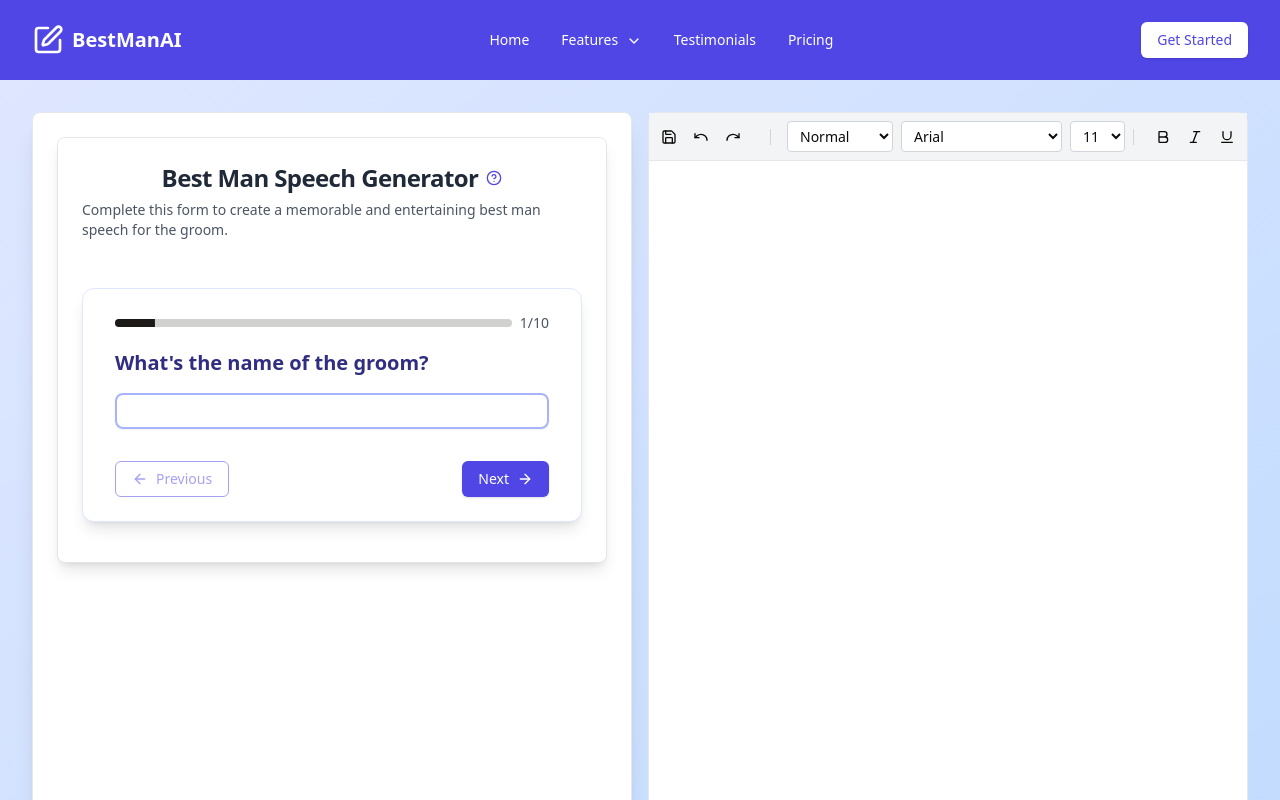
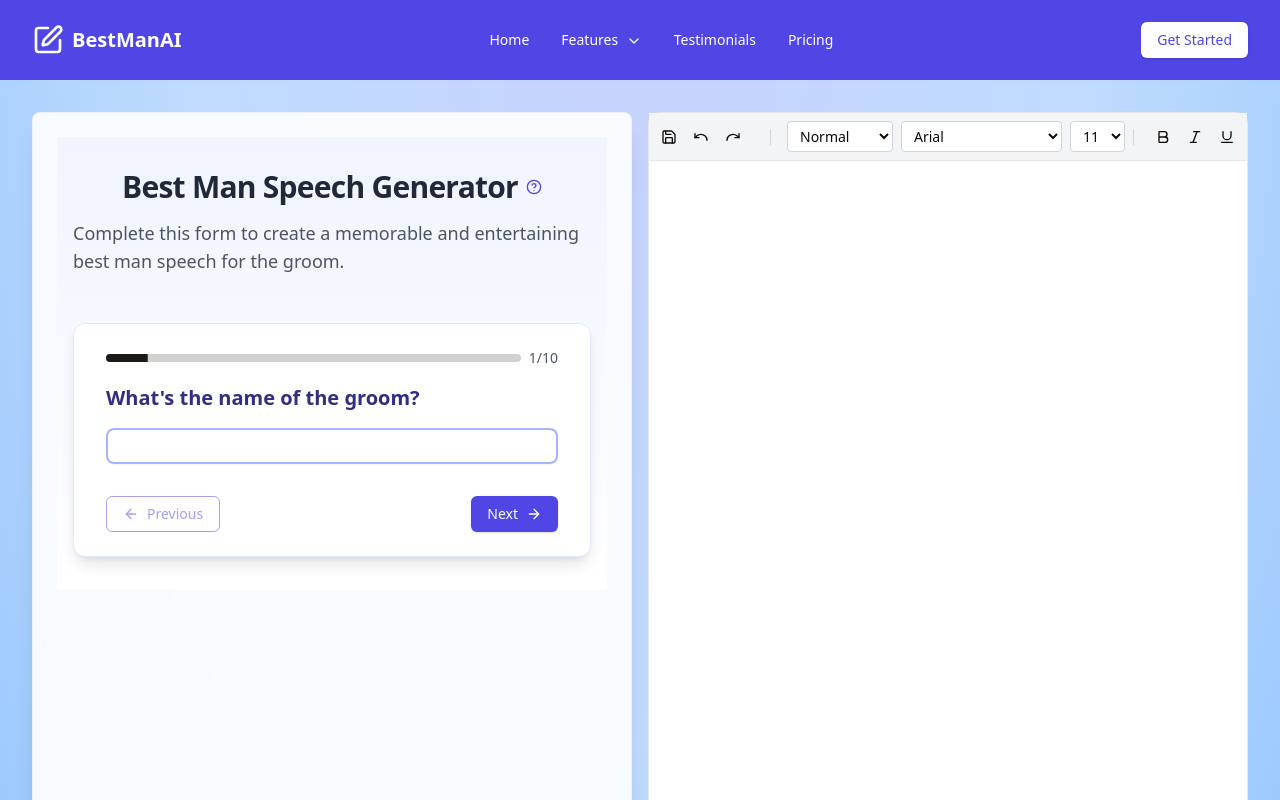
Before and after one commit to peterkaplan/Best-Man-Speech-AI, a Next.js app: page /creator in a window 1280 px wide. Shown: the top 800 px of the page. Built offline with nearby package versions, Linux system fonts and the light colour scheme.

Commit message:
Better mobile

```diff
--- a/components/fake_document/FakeDocument.tsx
+++ b/components/fake_document/FakeDocument.tsx
@@ -52,7 +52,7 @@ const FakeDocument: React.FC<FakeDocumentProps> = ({ progress, formStage, realSp
 
   return (
     <Card className="w-full max-w-4xl mx-auto bg-white shadow-lg border border-gray-200">
-      <div className="flex flex-col h-[800px]">
+      <div className="flex flex-col lg:h-[800px]">
         <DocumentHeader />
         <div className="flex-grow overflow-hidden">
           <div className="h-full flex">
--- a/components/form/FormPage.tsx
+++ b/components/form/FormPage.tsx
@@ -21,7 +21,7 @@ const FormPage: React.FC = () => {
   ), [documentProgress, formStage, apiResponse, handleAnimationComplete]);
 
   return (
-    <div className="bg-gradient-to-br from-indigo-100 to-blue-200 min-h-screen pt-28 pb-12 px-4 sm:px-6 lg:px-8">
+    <div className="bg-gradient-to-br from-indigo-200 via-blue-200 to-blue-300 min-h-screen pt-28 pb-12 px-4 sm:px-6 lg:px-8 lg:bg-[radial-gradient(ellipse_at_top,_var(--tw-gradient-stops))] lg:from-indigo-200 lg:via-blue-200 lg:to-blue-300">
       <div className="max-w-7xl mx-auto">
         <div className="flex flex-col lg:flex-row gap-4 h-full relative">
           <AnimatePresence>
@@ -33,7 +33,7 @@ const FormPage: React.FC = () => {
                 transition={{ duration: 0.5 }}
                 className="flex-1 lg:w-1/2"
               >
-                <Card className="bg-white shadow-xl border border-gray-200 rounded-lg overflow-hidden flex flex-col h-full">
+                <Card className="bg-white/90 backdrop-blur-sm shadow-xl border border-gray-200/50 rounded-lg overflow-hidden flex flex-col h-full">
                   <CardContent className="p-6 flex-grow overflow-y-auto">
                     <Formy formState={formState} />
                   </CardContent>
@@ -54,7 +54,7 @@ const FormPage: React.FC = () => {
         </div>
 
         <div className="mt-12 text-center">
-          <div className="inline-flex items-center bg-white rounded-full px-4 py-2 shadow-md">
+          <div className="inline-flex items-center bg-white/80 backdrop-blur-sm rounded-full px-4 py-2 shadow-md">
             <div className="flex -space-x-2 mr-3">
               <Image src="/api/placeholder/32/32" alt="User" width={32} height={32} className="w-8 h-8 rounded-full border-2 border-indigo-100" />
               <Image src="/api/placeholder/32/32" alt="User" width={32} height={32} className="w-8 h-8 rounded-full border-2 border-indigo-100" />
--- a/components/form/Formy.tsx
+++ b/components/form/Formy.tsx
@@ -47,11 +47,18 @@ const Formy: React.FC<FormyProps> = ({ formState }) => {
   return (
     <Card
       ref={formRef}
-      className="max-w-2xl mx-auto bg-white shadow-lg rounded-lg overflow-hidden relative"
-      style={{ minHeight: formDimensions.height > 0 ? `${formDimensions.height}px` : 'auto' }}
+      className="max-w-2xl mx-auto bg-white shadow-lg rounded-lg overflow-hidden relative
+                 sm:w-full sm:mx-0 sm:rounded-none sm:shadow-none sm:border-0
+                 sm:min-h-screen sm:flex sm:flex-col"
+      style={{
+        minHeight: formDimensions.height > 0 ? `${formDimensions.height}px` : 'auto',
+        background: 'linear-gradient(to bottom, #f0f4ff, #ffffff)'
+      }}
     >
-      <CardHeader className="bg-white p-6 rounded-t-lg flex items-center">
-        <CardTitle className="text-2xl font-bold text-gray-800 flex items-center">
+      <CardHeader className="bg-white p-6 rounded-t-lg flex items-center
+                             sm:py-8 sm:px-4 sm:bg-transparent">
+        <CardTitle className="text-2xl font-bold text-gray-800 flex items-center
+                              sm:text-3xl sm:mb-2">
           Best Man Speech Generator
           <TooltipProvider>
             <Tooltip>
@@ -66,9 +73,11 @@ const Formy: React.FC<FormyProps> = ({ formState }) => {
             </Tooltip>
           </TooltipProvider>
         </CardTitle>
-        <CardDescription className="text-gray-600 mt-2">Complete this form to create a memorable and entertaining best man speech for the groom.</CardDescription>
+        <CardDescription className="text-gray-600 mt-2 sm:text-lg sm:mb-4">
+          Complete this form to create a memorable and entertaining best man speech for the groom.
+        </CardDescription>
       </CardHeader>
-      <CardContent className="p-6">
+      <CardContent className="p-6 sm:p-4 sm:flex-grow sm:flex sm:flex-col sm:justify-center">
         {formStage === 'form' && (
           <FormContent
             currentStep={currentStep}
--- a/components/form/QuestionCard.tsx
+++ b/components/form/QuestionCard.tsx
@@ -48,7 +48,7 @@ const QuestionCard: React.FC<QuestionCardProps> = ({
 
   return (
     <motion.div
-      className="bg-white shadow-lg rounded-xl px-8 py-6 mb-4 border border-indigo-100"
+      className="md:bg-white md:shadow-lg md:rounded-xl md:px-8 md:py-6 md:mb-4 md:border md:border-indigo-100"
       initial="hidden"
       animate="visible"
       variants={cardVariants}
```
